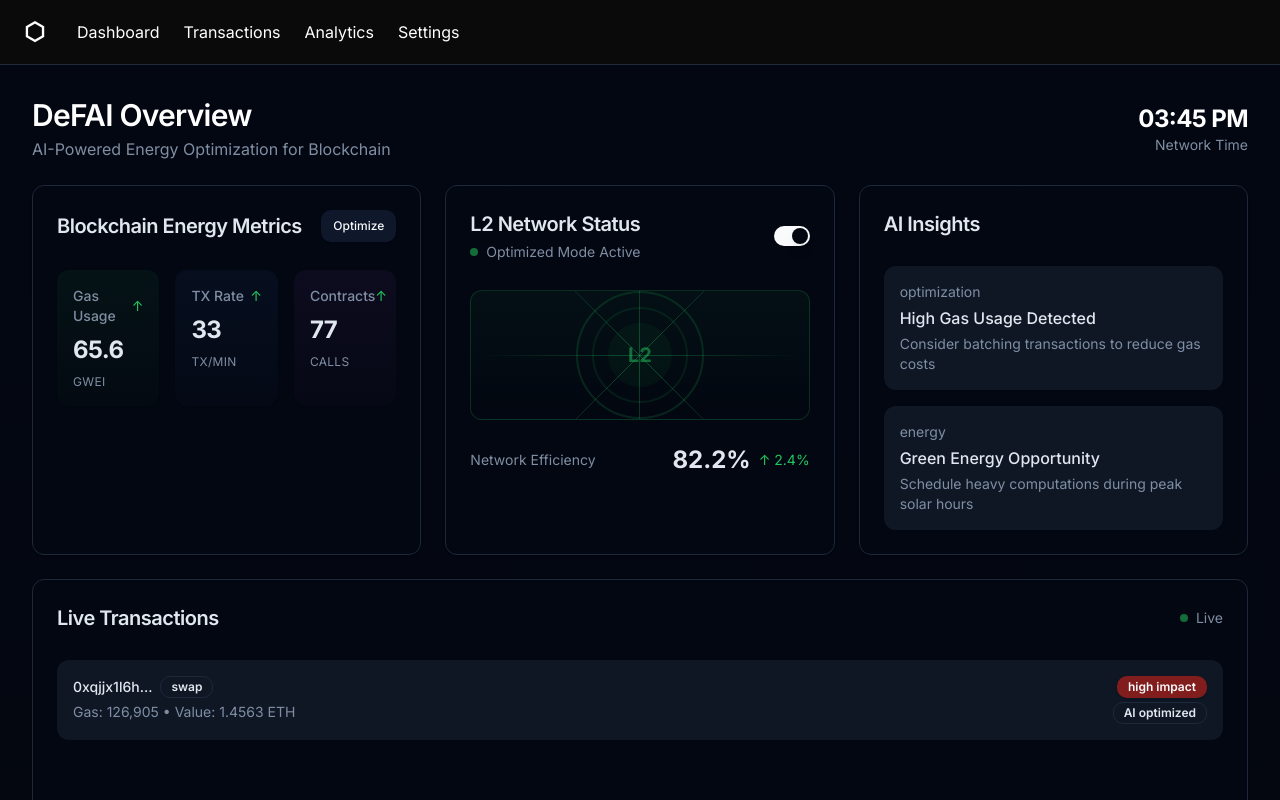
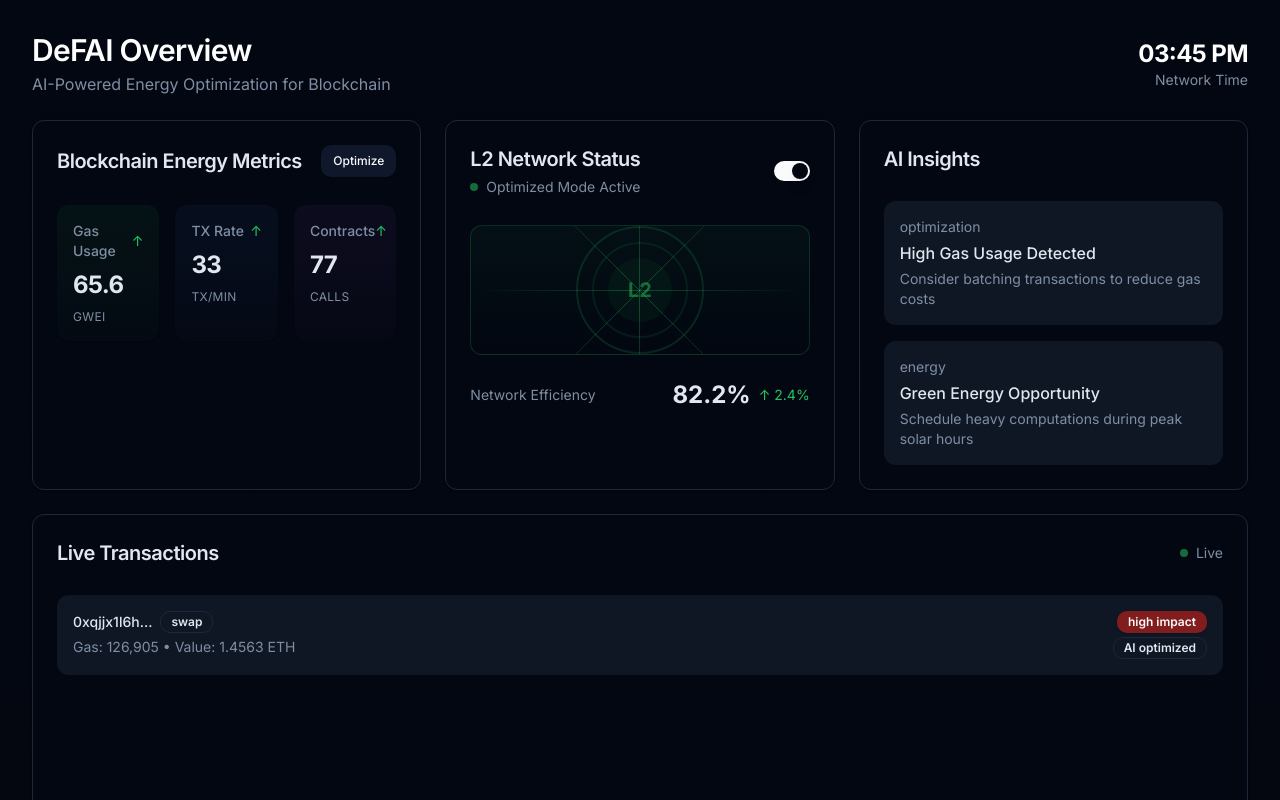
Before and after one commit to adidabakare/greenode-ai-agent, a Next.js app: page / in a window 1280 px wide. Shown: the top 800 px of the page. Built offline with nearby package versions, Linux system fonts and the light colour scheme.

Commit message:
fix: remove unnecessary navigation bar

```diff
--- a/app/layout.tsx
+++ b/app/layout.tsx
@@ -17,28 +17,7 @@
   return (
     <html lang="en">
       <body className={inter.className}>
-        <main className="min-h-screen bg-[#0A0A0A] text-white">
-          <nav className="border-b border-gray-800 px-6 py-4">
-            <div className="flex items-center space-x-8">
-              <div className="text-2xl font-bold">⬡</div>
-              <div className="flex space-x-6">
-                <a href="/" className="hover:text-green-400">
-                  Dashboard
-                </a>
-                <a href="/transactions" className="hover:text-green-400">
-                  Transactions
-                </a>
-                <a href="/analytics" className="hover:text-green-400">
-                  Analytics
-                </a>
-                <a href="/settings" className="hover:text-green-400">
-                  Settings
-                </a>
-              </div>
-            </div>
-          </nav>
-          {children}
-        </main>
+        <main className="min-h-screen bg-[#0A0A0A] text-white">{children}</main>
       </body>
     </html>
   );
```
